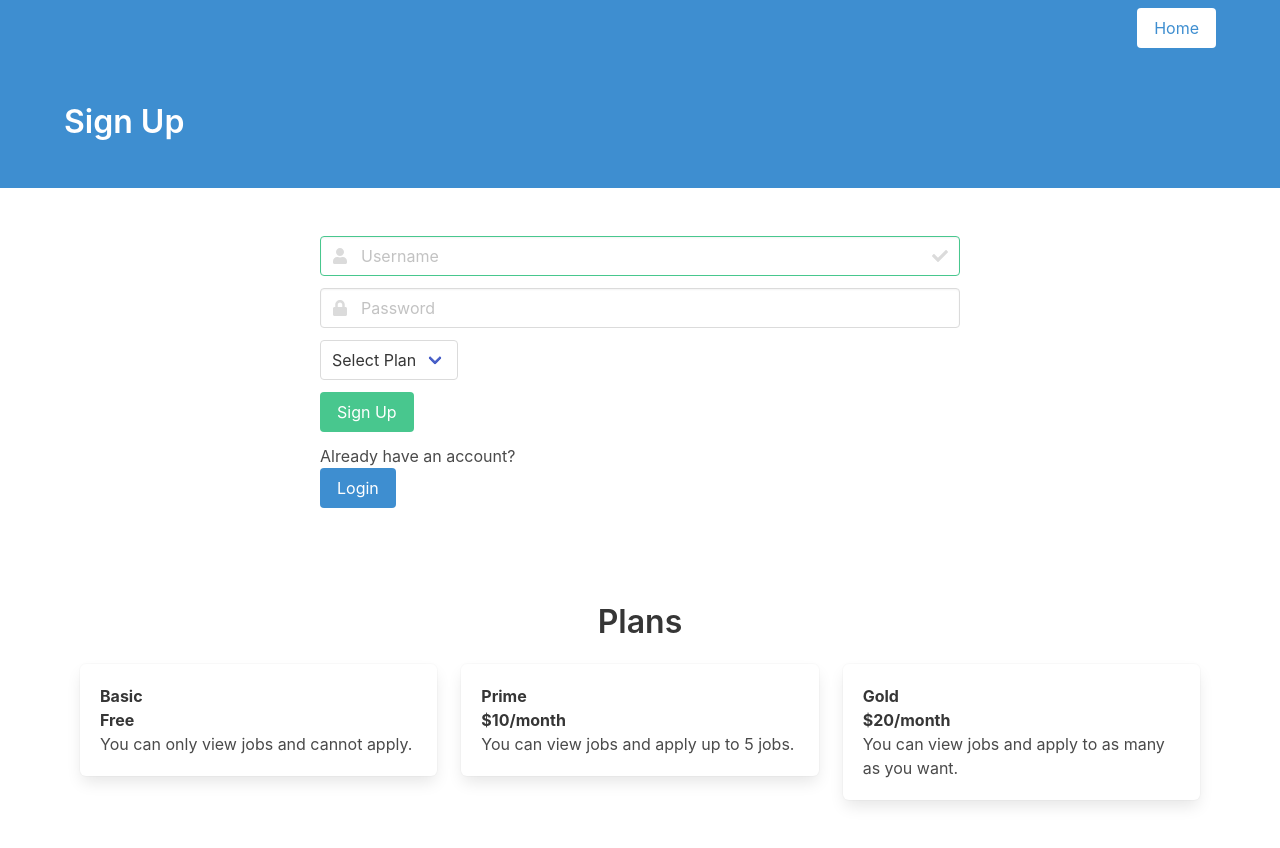
After one commit to gordonpn/web-career-portal-clone, a PHP site: page /signup in a window 1280 px wide. The commit adds this page. Run offline with PHP 8.4, Linux system fonts and the light colour scheme; some libraries are stand-ins or nearby versions.

Commit message:
feat: add sign up and login views
refs:
issue #6

```diff
--- a/index.php
+++ b/index.php
@@ -17,6 +17,12 @@ switch ($request) {
     case '/dashboard' :
         require __DIR__ . '/view/dashboard.php';
         break;
+    case '/login' :
+        require __DIR__ . '/view/login.php';
+        break;
+    case '/signup' :
+        require __DIR__ . '/view/signup.php';
+        break;
     default:
         http_response_code(404);
         require __DIR__ . '/view/404.php';
--- a/view/home.php
+++ b/view/home.php
@@ -40,6 +40,8 @@
       <p>Tiffany Zeng, 40063115</p>
     </div>
   </footer>
+  <?php
+  ?>
   <script defer src="https://use.fontawesome.com/releases/v5.3.1/js/all.js"></script>
 </body>
 
--- /dev/null
+++ b/view/signup.php
@@ -0,0 +1,152 @@
+<!DOCTYPE html>
+<html lang="en">
+
+<head>
+  <meta charset="utf-8">
+  <meta name="viewport" content="width=device-width, initial-scale=1">
+  <link rel="stylesheet" href="https://cdn.jsdelivr.net/npm/bulma@0.9.0/css/bulma.min.css">
+  <title>Sign Up</title>
+</head>
+
+<body>
+  <section class="hero is-info">
+    <div class="hero-head">
+      <nav class="navbar">
+        <div class="container">
+          <div id="navbarMenuHeroA" class="navbar-menu">
+            <div class="navbar-end">
+              <span class="navbar-item">
+                <a class="button is-info is-inverted" href="dashboard">
+                  <span>Home</span>
+                </a>
+              </span>
+            </div>
+          </div>
+        </div>
+      </nav>
+    </div>
+    <div class="hero-body">
+      <div class="container">
+        <h1 class="title">
+          Sign Up
+        </h1>
+      </div>
+    </div>
+  </section>
+  <section class="section">
+    <div class="container" style="width:50vw">
+      <div class="field">
+        <div class="control has-icons-left has-icons-right">
+          <input class="input is-success" type="text" placeholder="Username">
+          <span class="icon is-small is-left">
+            <i class="fas fa-user"></i>
+          </span>
+          <span class="icon is-small is-right">
+            <i class="fas fa-check"></i>
+          </span>
+        </div>
+      </div>
+      <div class="field">
+        <p class="control has-icons-left">
+          <input class="input" type="password" placeholder="Password">
+          <span class="icon is-small is-left">
+            <i class="fas fa-lock"></i>
+          </span>
+        </p>
+      </div>
+      <div class="field">
+        <div class="control">
+          <div class="select">
+            <select>
+              <option>Select Plan</option>
+              <option>Basic</option>
+              <option>Prime</option>
+              <option>Gold</option>
+            </select>
+          </div>
+        </div>
+      </div>
+      <div class="field">
+        <p class="control">
+          <button class="button is-success">
+            Sign Up
+          </button>
+        </p>
+      </div>
+      <p>Already have an account?</p>
+      <div class="field">
+        <p class="control">
+          <a class="button is-info" href="login">
+            Login
+          </a>
+        </p>
+      </div>
+    </div>
+  </section>
+  <section class="section">
+    <div class="container is-fluid">
+
+      <h1 class="title has-text-centered">
+        Plans
+      </h1>
+      <div class="columns">
+        <div class="column">
+          <div class="box">
+            <article class="media">
+              <div class="media-content">
+                <div class="content">
+                  <p>
+                    <strong>Basic</strong>
+                    <br>
+                    <strong>Free</strong>
+                    <br>
+                    You can only view jobs and cannot apply.
+                  </p>
+                </div>
+              </div>
+            </article>
+          </div>
+        </div>
+        <div class="column">
+          <div class="box">
+            <article class="media">
+              <div class="media-content">
+                <div class="content">
+                  <p>
+                    <strong>Prime</strong>
+                    <br>
+                    <strong>$10/month</strong>
+                    <br>
+                    You can view jobs and apply up to 5 jobs.
+                  </p>
+                </div>
+              </div>
+            </article>
+          </div>
+        </div>
+        <div class="column">
+          <div class="box">
+            <article class="media">
+              <div class="media-content">
+                <div class="content">
+                  <p>
+                    <strong>Gold</strong>
+                    <br>
+                    <strong>$20/month</strong>
+                    <br>
+                    You can view jobs and apply to as many as you want.
+                  </p>
+                </div>
+              </div>
+            </article>
+          </div>
+        </div>
+      </div>
+    </div>
+  </section>
+  <?php
+  ?>
+  <script defer src="https://use.fontawesome.com/releases/v5.3.1/js/all.js"></script>
+</body>
+
+</html>
```
Also changed, not shown: view/dashboard.php (+9 -2 lines), view/login.php (added, +79 -0 lines).
